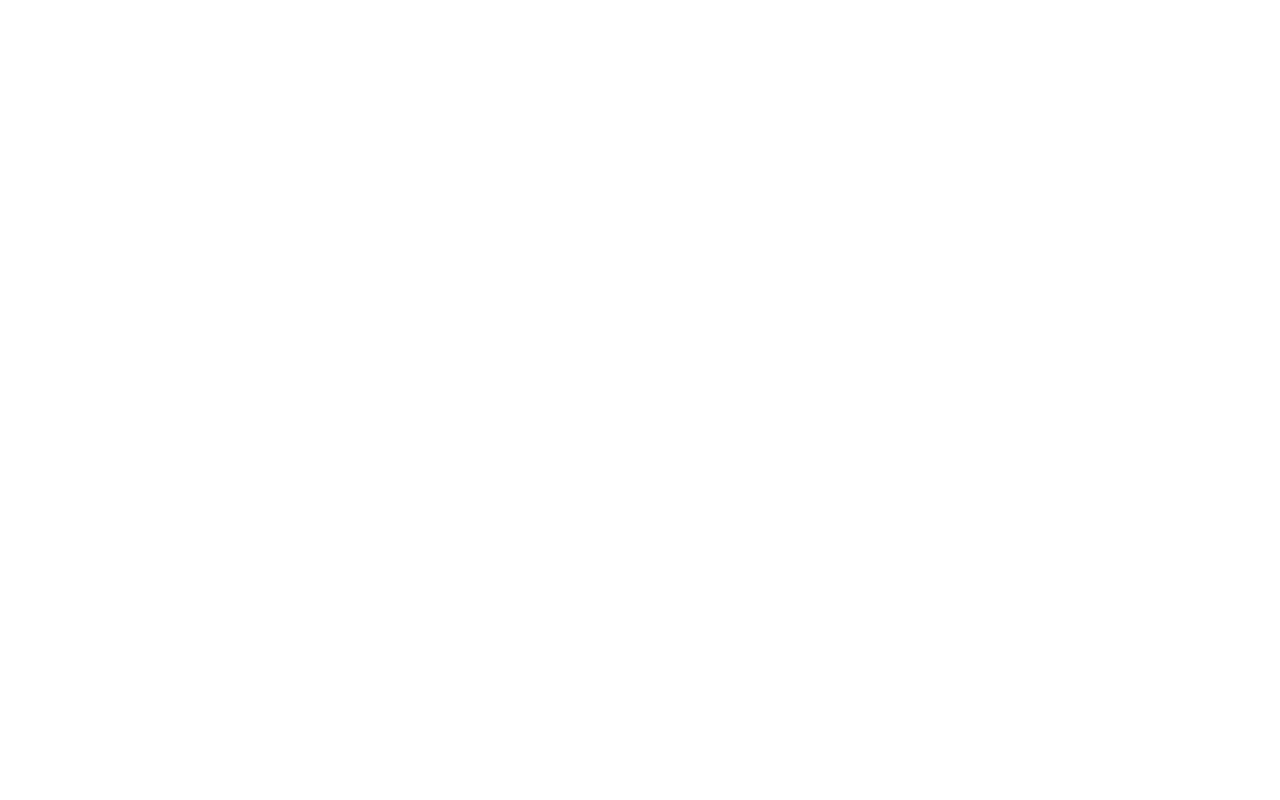
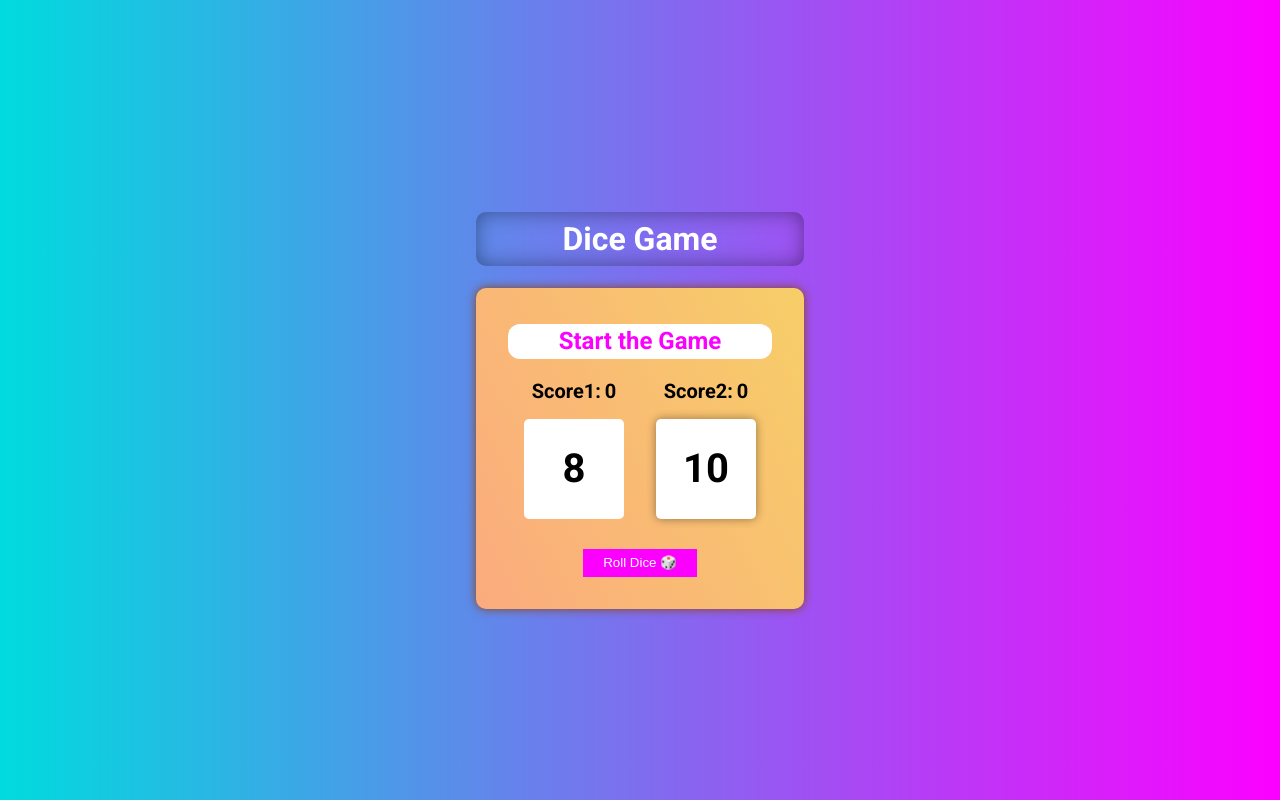
Before and after one commit to kunal-arya/Dice-Game, a plain HTML site: page index.html in a window 1280 px wide. Drawn offline with Linux system fonts and the light colour scheme.

Commit message:
style: styling of the Dice Game Done

```diff
--- a/index.html
+++ b/index.html
@@ -4,11 +4,35 @@
     <meta charset="UTF-8">
     <meta http-equiv="X-UA-Compatible" content="IE=edge">
     <meta name="viewport" content="width=device-width, initial-scale=1.0">
+    <!-- Google fonts -->
+    <link rel="preconnect" href="https://fonts.googleapis.com">
+    <link rel="preconnect" href="https://fonts.gstatic.com" crossorigin>
+    <link href="https://fonts.googleapis.com/css2?family=Roboto:wght@400;700&display=swap" rel="stylesheet">
+
     <link rel="stylesheet" href="style.css">
     <script src="script.js" defer></script>
     <title>Dice Game</title>
 </head>
 <body>
-
+    <main>
+        <h1>Dice Game</h1>
+        <div class="dice-game">
+            <h2>Start the Game</h2>
+            <div class="scores">
+                <div class="player1">
+                    <h5>Score1: </h5>
+                    <h5 class="player-score">0</h5>
+                    <div class="player-scoreboard">8</div>
+                </div>
+                <div class="player2">
+                    <h5>Score2: </h5>
+                    <h5 class="player-score">0</h5>
+                    <div class="player-scoreboard active">10</div>
+                </div>
+            </div>
+            <button id="roll-dice" class="btn btn-primary">Roll Dice 🎲</button>
+            <button id="reset-game" class="btn btn-primary hiddenBtn">Reset Game 🔁</button>
+        </div>
+    </main>
 </body>
 </html>
--- a/style.css
+++ b/style.css
@@ -0,0 +1,98 @@
+* {
+    box-sizing: border-box;
+}
+
+
+body {
+    margin: 0;
+    background-color: #00DBDE;
+    background-image: linear-gradient(90deg, #00DBDE 0%, #FC00FF 100%);
+    display: flex;
+    align-items: center;
+    justify-content: center;
+    height: 100vh;
+    text-align: center;
+    font-family: 'Roboto', sans-serif;
+}
+
+h2 {
+    font-size: 1.5rem;
+    color: #FC00FF;
+    background-color: #fff;
+    border-radius: 0.5em;
+    padding: 0.15em 0;
+}
+
+h5 {
+    display: inline-block;
+    margin: 0;
+    font-size: 1.25rem;
+}
+
+h1 {
+    color: #fff;
+    box-shadow: inset 0 0 20px rgba(0, 0, 0, 0.4);
+    padding: 0.25em 0;
+    border-radius: 10px;
+}
+
+/* =============
+    main layout
+   =============*/
+
+.dice-game {
+    background-color: #FBAB7E;
+    background-image: linear-gradient(62deg, #FBAB7E 0%, #F7CE68 100%);
+    width: 100%;
+    max-width: 400px;
+    text-align: center;
+    padding: 2em;
+    padding-top: 1em;
+    box-shadow: 0 0 10px saddlebrown;
+    border-radius: 10px;
+    margin: 0.5em;
+    margin: 0 auto;
+}
+
+.scores {
+    display: flex;
+    justify-content: space-around;
+}
+
+.player-scoreboard {
+    background-color: #fff;
+    width: 100px;
+    height: 100px;
+    display: flex;
+    justify-content: center;
+    align-items: center;
+    margin: 0.4em;
+    border-radius: 5px;
+    font-size: 2.5rem;
+    font-weight: bold;
+    margin-bottom: 0.75em;
+}
+
+.active {
+    box-shadow:0 0 10px rgba(0, 0, 0, 0.4);
+}
+
+.btn {
+    padding: 0.5em 1.5em;
+    margin: 0 auto;
+    cursor: pointer;
+}
+
+.btn-primary {
+    background-color: #FC00FF;
+    border: 0;
+    color: #fff;
+}
+
+.btn-primary:hover {
+    box-shadow: 0 0 10px rgba(0, 0, 0, 0.4);
+}
+
+.hiddenBtn {
+    display: none;
+}
```
